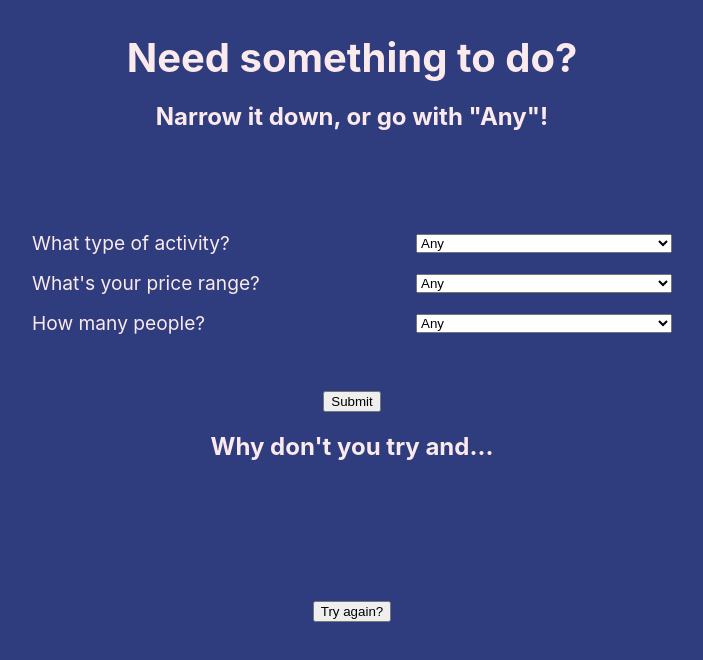
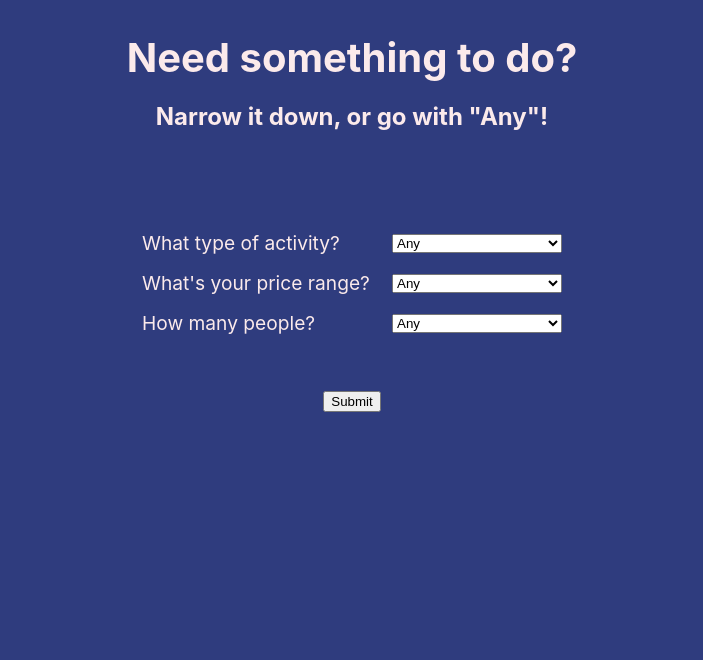
Before and after one commit to nobrayn/im-bored, a React (Create React App) app: page / in a window 1280 px wide. Shown: the top 660 px of the page, without its empty margins (288-991 px from the left). Built offline with nearby package versions, Linux system fonts and the light colour scheme.

Commit message:
no reset button but added drop-down disable logic, fixed error handling, and created a bug re: dropdowns

```diff
--- a/src/App.css
+++ b/src/App.css
@@ -25,12 +25,12 @@ body {
 
 label {
   font-size: 1.2rem;
-  min-width: 30%;
+  width: 250px;
   text-align: left;
 }
 
 select {
-  min-width: 20%;
+  width: 170px;
 }
 
 button {
--- a/src/App.js
+++ b/src/App.js
@@ -4,10 +4,12 @@ import axios from 'axios';
 // components
 import UserOptions from './Components/UserOptions';
 
+// stylesheet
 import './App.css'
 
 function App() {
-  const [response, setResponse] = useState('');
+  const [boredResponse, setBoredResponse] = useState('');
+  const [showForm, setShowForm] = useState(true);
 
   // props for UserOptions
   const getData = async (activity, price, people) => {
@@ -36,7 +38,7 @@ function App() {
       maxParticipants = 6
     }
 
-
+    // boredAPI
     // construct base URL
     const url = new URL('http://www.boredapi.com/api/activity?');
     // adding chosen parameters
@@ -50,23 +52,38 @@ function App() {
     // console.log(url)
     // try/catch for error handling
     try {
-      const data = await axios.get(url);
-      setResponse(data.data.activity);
+      const response = await axios.get(url);
+      setBoredResponse(response.data.activity);
+      if (response.data.error) {
+        // add some stateful message
+        // sweet alerts npm package
+        alert('No activities available with chosen parameters. Please try another combo.')
+      }
+
     } catch (error) {
-      // err handle
-      console.log('error, dingus')
+      // error handle
+      // console.log(error);
+      alert('Something went horribly awry. Please try again. And if you see this again, try something very different. If you still see this, I have failed you.')
     }
   }
 
   return (
     <div>
       {/* passing props to UserOptions */}
-      <UserOptions getData={getData}/>
+      <UserOptions
+        getData={ getData }
+        showForm={ showForm }
+        setShowForm={ setShowForm }
+      />
+
+      {
+      !showForm && (
       <div>
         <h2>Why don't you try and...</h2>
-        <h3>{response}</h3>
-        <button className='again' onClick={'fart'}>Try again?</button>
+        <h3>{boredResponse}</h3>
+        {/* <button className='again' onClick={}>Try again?</button> */}
       </div>
+      )}
     </div>
   );
 }
--- a/src/Components/UserOptions.js
+++ b/src/Components/UserOptions.js
@@ -1,24 +1,37 @@
 import { useState } from 'react';
 
-const UserOptions = ({getData}) => {
+const UserOptions = ({getData, showForm, setShowForm}) => {
 
   const [userTypeChoice, setUserTypeChoice] = useState('');
   const [userPriceChoice, setUserPriceChoice] = useState('');
   const [userNumberChoice, setUserNumberChoice] = useState('');
-  const [showForm, setShowForm] = useState(true);
+  const [disableNumberMenu, setDisableNumberMenu] = useState(false);
+
+
+  const handleUserTypeChoice = (e) => {
+    setUserTypeChoice(e.target.value)
+    // the BoredAPI only has "solo" activities for these, so the number/people menu is set to "solo" and greyed out (logic below, in return statement)
+    if (e.target.value === "relaxation" || e.target.value === "diy" || e.target.value === "charity" || e.target.value === "busywork") {
+      setDisableNumberMenu(true);
+      console.log(e.target.value)
+    } else {
+      setDisableNumberMenu(false)
+      console.log(e.target.value)
+    }
+  }
+
+  // FIX!
 
 
   // stretch goal: combine these into one function
-  const handleUserTypeChoice = (e) => {
-    setUserTypeChoice(e.target.value)
-  }
-
   const handleUserPriceChoice = (e) => {
     setUserPriceChoice(e.target.value)
+    console.log(e.target.value)
   }
 
   const handleUserNumberChoice = (e) => {
     setUserNumberChoice(e.target.value)
+    console.log(e.target.value)
   }
 
   const handleSubmit = (e) => {
@@ -29,7 +42,6 @@ const UserOptions = ({getData}) => {
     setShowForm(false);
   }
 
-  console.log(setUserTypeChoice)
   return (
     showForm && (
     <section>
@@ -70,6 +82,8 @@ const UserOptions = ({getData}) => {
 
               <div className="block">
                 <label htmlFor="people">How many people?</label>
+                {/* if disableNumberMenu is false/falsy, return the first expression which allows the user to select from the three options */}
+                {!disableNumberMenu ? (
                   <select value={userNumberChoice} onChange={handleUserNumberChoice} name="people" id="people">
                     <option value="initial" defaultValue="initial">Any</option>
                     {/* solo: participants=1 */}
@@ -79,6 +93,13 @@ const UserOptions = ({getData}) => {
                     {/* group: minparticipants=3&maxparticipants=6 */}
                     <option value="group">You and some friends</option>
                   </select>
+                  // if disableNumberMenu is true/truthy, return this expression which sets the value to "solo" and visually greys out the button while disallowing it click events with  pointerEvents being set to 'none'.
+                ) : (
+                  //
+                  <select value={userNumberChoice} style={{ color: 'grey', pointerEvents: 'none' }} name="people" id="people">
+                    <option value="solo">Just you</option>
+                  </select>
+                )}
               </div> {/* end of block */}
           </div> {/* end of formContainer */}
 
```
Also changed, not shown: public/favicon.png (deleted). Lines whose indentation alone changed are shown as unchanged.
